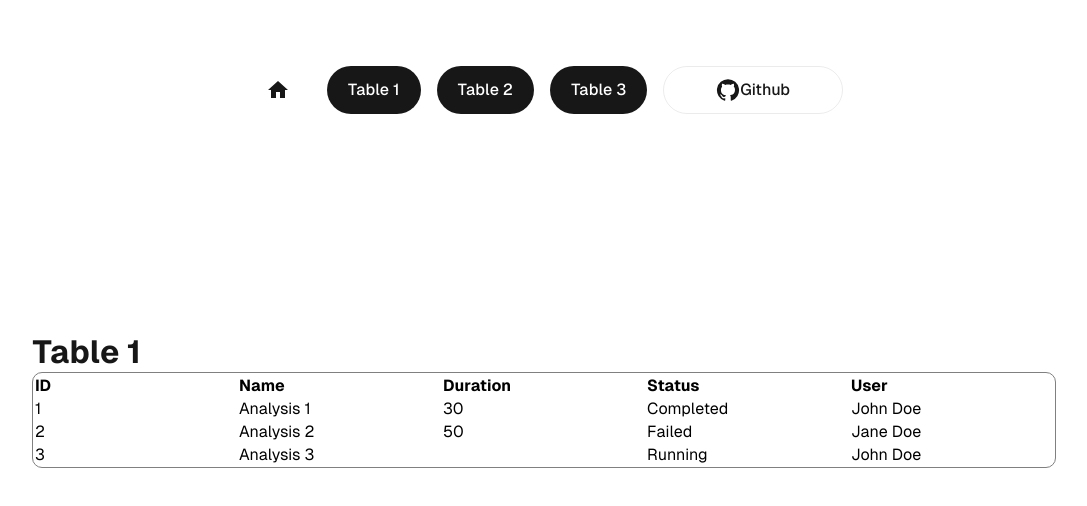
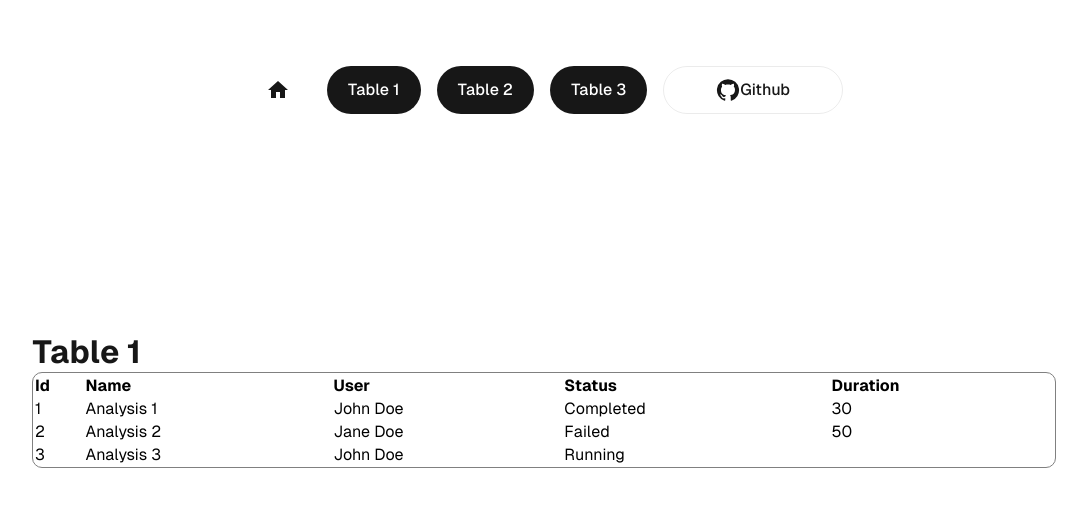
Before and after one commit to Wenying0808/table-component, a Next.js app in the folder my-table-components/: page /table1 in a window 1280 px wide. Shown: the top 506 px of the page, without its empty margins (96-1183 px from the left). Built offline with nearby package versions, Linux system fonts and the light colour scheme.

Commit message:
set default column order

```diff
--- a/my-table-components/package.json
+++ b/my-table-components/package.json
@@ -13,6 +13,7 @@
     "@emotion/styled": "^11.13.0",
     "@mui/icons-material": "^6.1.4",
     "@mui/material": "^6.1.4",
+    "@tanstack/react-table": "^8.20.5",
     "next": "14.2.15",
     "react": "^18",
     "react-dom": "^18"
--- a/my-table-components/src/app/components/table/Table1/index.tsx
+++ b/my-table-components/src/app/components/table/Table1/index.tsx
@@ -1,6 +1,7 @@
 import { useReactTable, getCoreRowModel, createColumnHelper, flexRender } from '@tanstack/react-table'
 import table1Data from '../../../data/MockData_Table1.json';
-import { useMemo } from 'react';
+import { useMemo, useState, useEffect } from 'react';
+import React from 'react';
 
 type Analysis = {
     id: string;
@@ -9,36 +10,66 @@ type Analysis = {
     status: string;
     user: string;
 }
+const columnHelper = createColumnHelper<Analysis>();
 
 export default function Table1() {
-    const columnHelper = createColumnHelper<Analysis>();
-    const data = useMemo(() => table1Data, []);
+
+    const [data, setData] = useState<Analysis[]>([]);
+    const [columnOrder, setColumnOrder] = useState<string[]>(['id', 'name', 'user', 'status', 'duration']);
+    useEffect(() => {
+        setData(table1Data as Analysis[]);
+    }, []);
+
     const columns = useMemo(() => [
-        {
-            header: 'ID',
-            accessorKey: 'id',
-        },
-        {
-            header: 'Name',
-            accessorKey: 'name',
-        },
-        {
-            header: 'Duration',
-            accessorKey: 'duration',
-        },
-        {
-            header: 'Status',
-            accessorKey: 'status',
-        },
-        {
-            header: 'User',
-            accessorKey: 'user',
-        },
+        columnHelper.accessor('id', {
+            cell: info => info.getValue(),
+            header: () => (
+                <span className="table-header">
+                    Id
+                </span>
+            )
+        }),
+        columnHelper.accessor('name', {
+            cell: info => info.getValue(),
+            header: () => (
+                <span className="table-header">
+                    Name
+                </span>
+            )
+        }),
+        columnHelper.accessor('duration', {
+            cell: info => info.getValue(),
+            header: () => (
+                <span className="table-header">
+                    Duration
+                </span>
+            )
+        }),
+        columnHelper.accessor('status', {
+            cell: info => info.getValue(),
+            header: () => (
+                <span className="table-header">
+                    Status
+                </span>
+            )
+        }),
+        columnHelper.accessor('user', {
+            cell: info => info.getValue(),
+            header: () => (
+                <span className="table-header">
+                    User
+                </span>
+            )
+        }),
     ], []);
 
     const table = useReactTable({
+        columns,
         data,
-        columns,
+        state:{
+            columnOrder,
+        },
+        onColumnOrderChange: setColumnOrder,
         getCoreRowModel: getCoreRowModel(),
     });
 
@@ -49,7 +80,7 @@ export default function Table1() {
                 {table.getHeaderGroups().map(headerGroup => (
                     <tr key={headerGroup.id}>
                         {headerGroup.headers.map(header => (
-                            <th key={header.id} style={{ width: "200px" }}>
+                            <th key={header.id}>
                                 {flexRender(
                                     header.column.columnDef.header,
                                     header.getContext()
@@ -63,7 +94,7 @@ export default function Table1() {
                     {table.getRowModel().rows.map(row => (
                         <tr key={row.id}>
                             {row.getVisibleCells().map(cell => (
-                                <td key={cell.id} style={{ width: "200px" }}>
+                                <td key={cell.id}>
                                     {flexRender(
                                         cell.column.columnDef.cell,
                                         cell.getContext())}
```
Also changed, not shown: package.json (deleted, +0 -7 lines), 2 other files (tests, documents, lock files or other folders).
